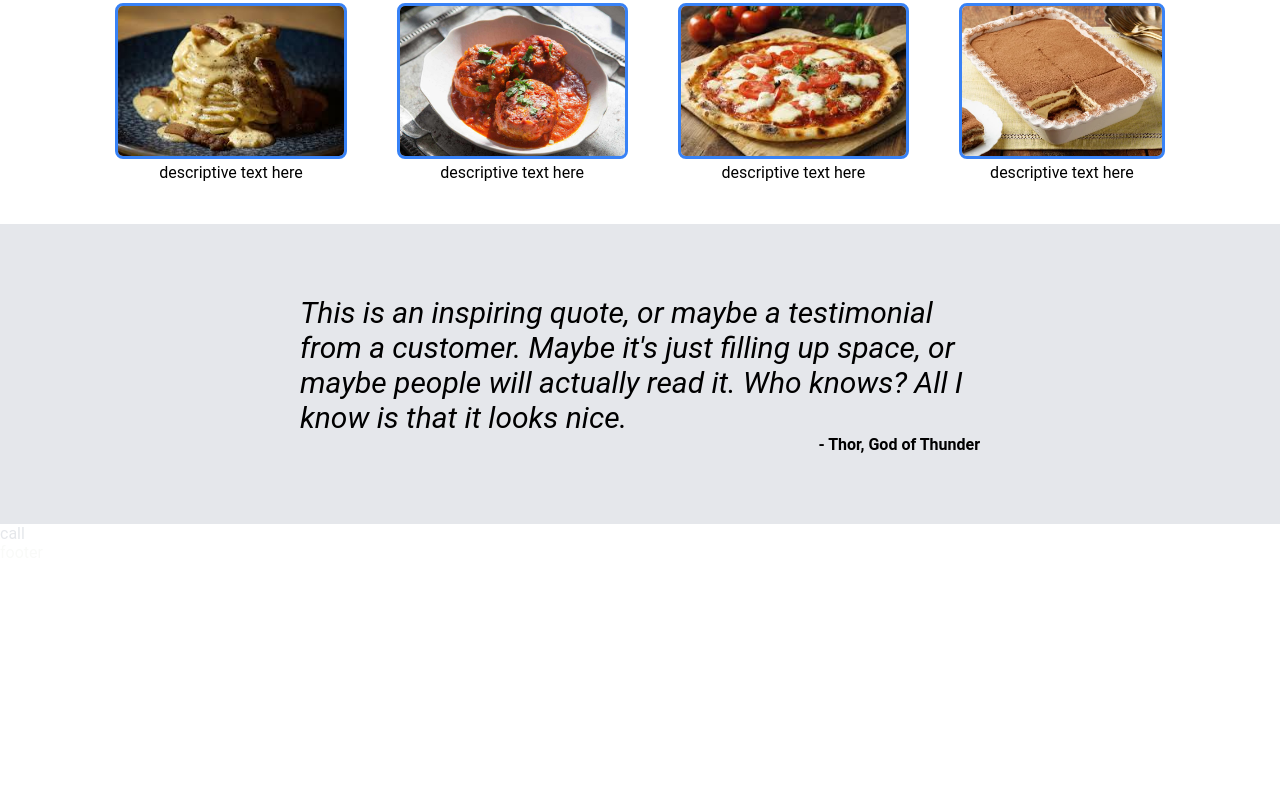
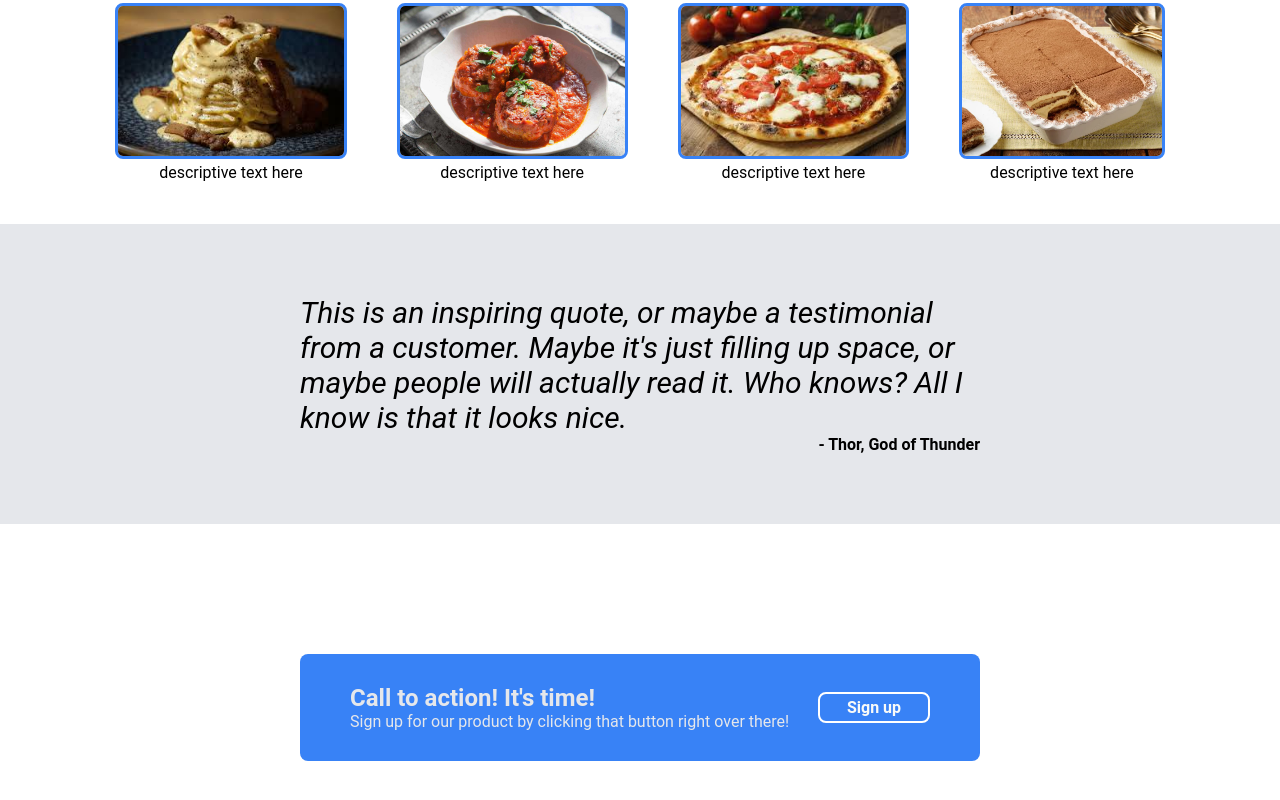
Before and after one commit to Parzing/landing-page, a plain HTML site: page index.html in a window 1280 px wide. Shown: the part 557-1357 px from the top of the page. Before the commit the page ends 1119 px from the top, so only its background shows below. Drawn offline with Linux system fonts and the light colour scheme.

Commit message:
Added the call to action section

```diff
--- a/index.html
+++ b/index.html
@@ -55,7 +55,13 @@
             <div id="the-quote">This is an inspiring quote, or maybe a testimonial from a customer. Maybe it's just filling up space, or maybe people will actually read it. Who knows? All I know is that it looks nice.</div>
             <div id="owner">- Thor, God of Thunder</div>
         </div>
-        <div class="call">call</div>
+        <div class="call">
+            <div class="call-to-action">
+                <div id="action">Call to action! It's time!</div>
+                <div>Sign up for our product by clicking that button right over there!</div>
+            </div>
+            <a class="button" href="#">Sign up</a>
+        </div>
     </div>
     <div class="footer">footer</div>
 </body>
--- a/style.css
+++ b/style.css
@@ -158,7 +158,25 @@ a.button {
 }
 
 .call {
+    display: flex;
+    background-color:#3882f6;
+    margin: 130px 300px;
+    padding: 30px 50px 30px 50px;
+    border-radius: 8px;
+    justify-content: space-between;
+    flex: 1;
+}
+
+.call .call-to-action {
     color: #e5e7eb;
+}
+#action {
+    font-weight: bold;
+    font-size: 24px;
+}
+
+.call .button {
+    border: 2px solid #ffffff;
 }
 
 .footer {
```
